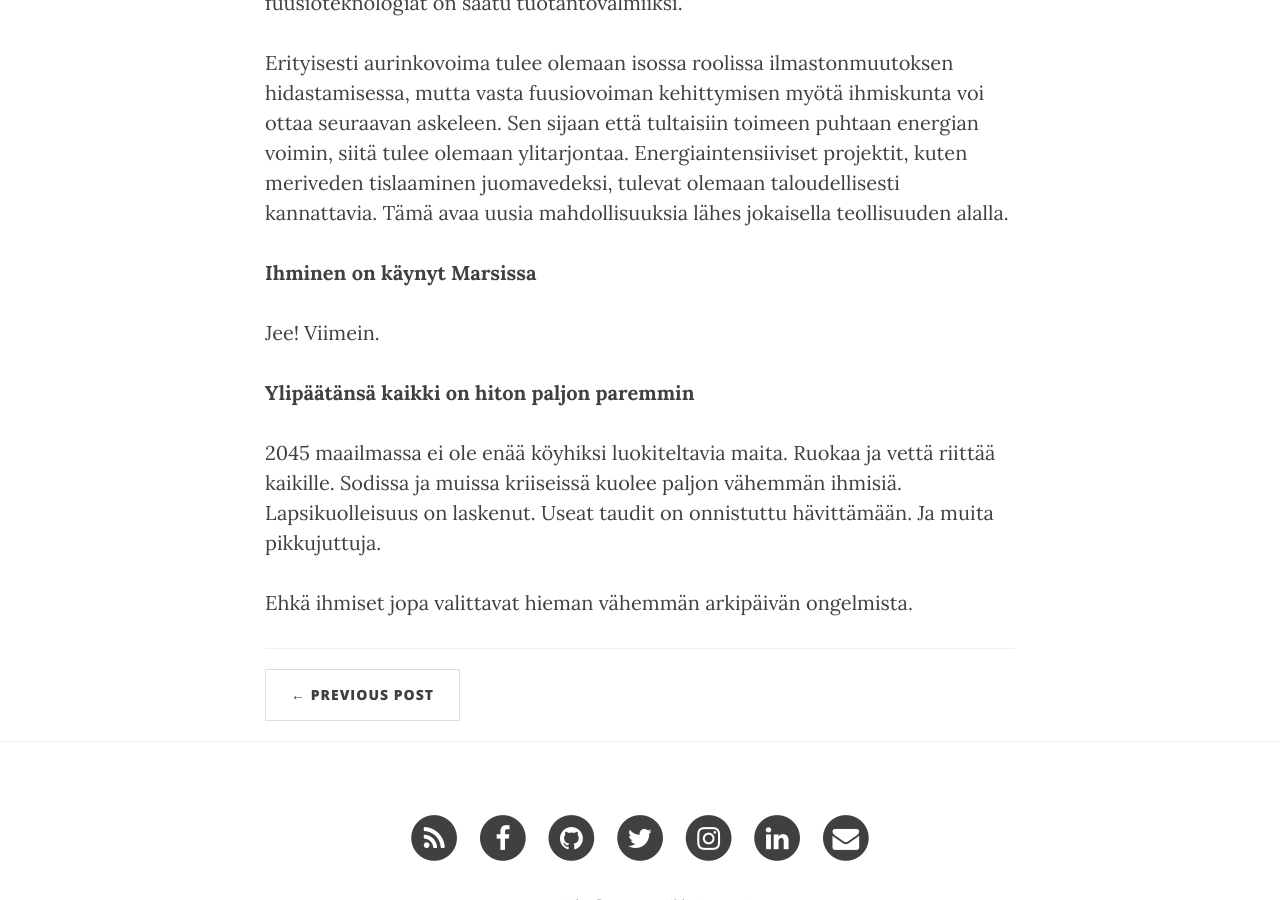
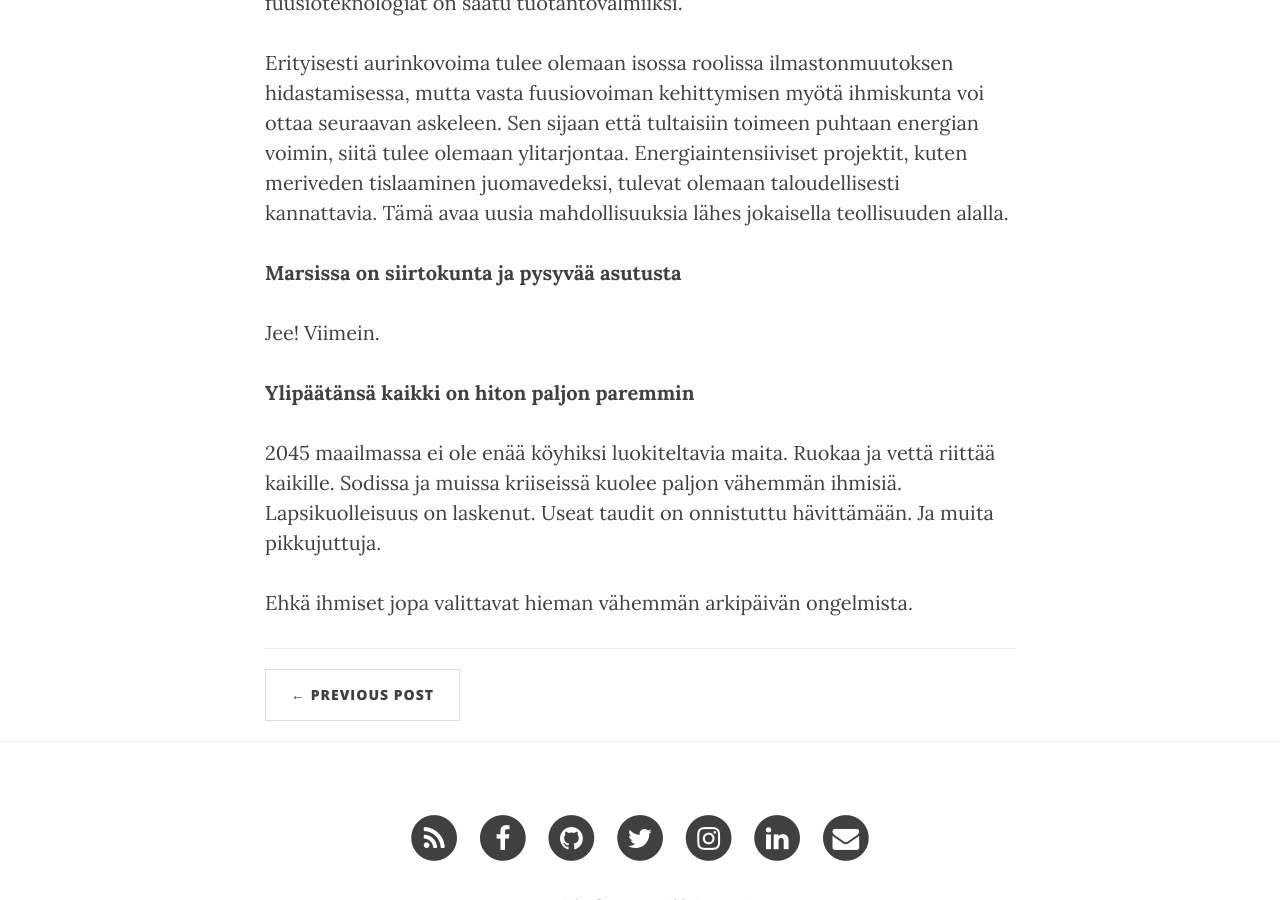
Before and after one commit to varmais/varmais.github.io, a Jekyll site: the page built from _posts/2017-06-27-28-2-2045.markdown, in a window 1280 px wide and 900 px high, scrolled down 2485 px. Built offline with Jekyll 4.4.1, drawn with Linux system fonts in a browser that asks for light colours; nearby versions of some CDN libraries.

Commit message:
Update post

```diff
--- a/_posts/2017-06-27-28-2-2045.markdown
+++ b/_posts/2017-06-27-28-2-2045.markdown
@@ -35,7 +35,7 @@ Tuuli- ja aurinkovoiman tekniikoiden kehittymisen ja halventumisen ansiosta läp
 
 Erityisesti aurinkovoima tulee olemaan isossa roolissa ilmastonmuutoksen hidastamisessa, mutta vasta fuusiovoiman kehittymisen myötä ihmiskunta voi ottaa seuraavan askeleen. Sen sijaan että tultaisiin toimeen puhtaan energian voimin, siitä tulee olemaan ylitarjontaa. Energiaintensiiviset projektit, kuten meriveden tislaaminen juomavedeksi, tulevat olemaan taloudellisesti kannattavia. Tämä avaa uusia mahdollisuuksia lähes jokaisella teollisuuden alalla.
 
-**Ihminen on käynyt Marsissa**
+**Marsissa on siirtokunta ja pysyvää asutusta**
 
 Jee! Viimein.
 
```
